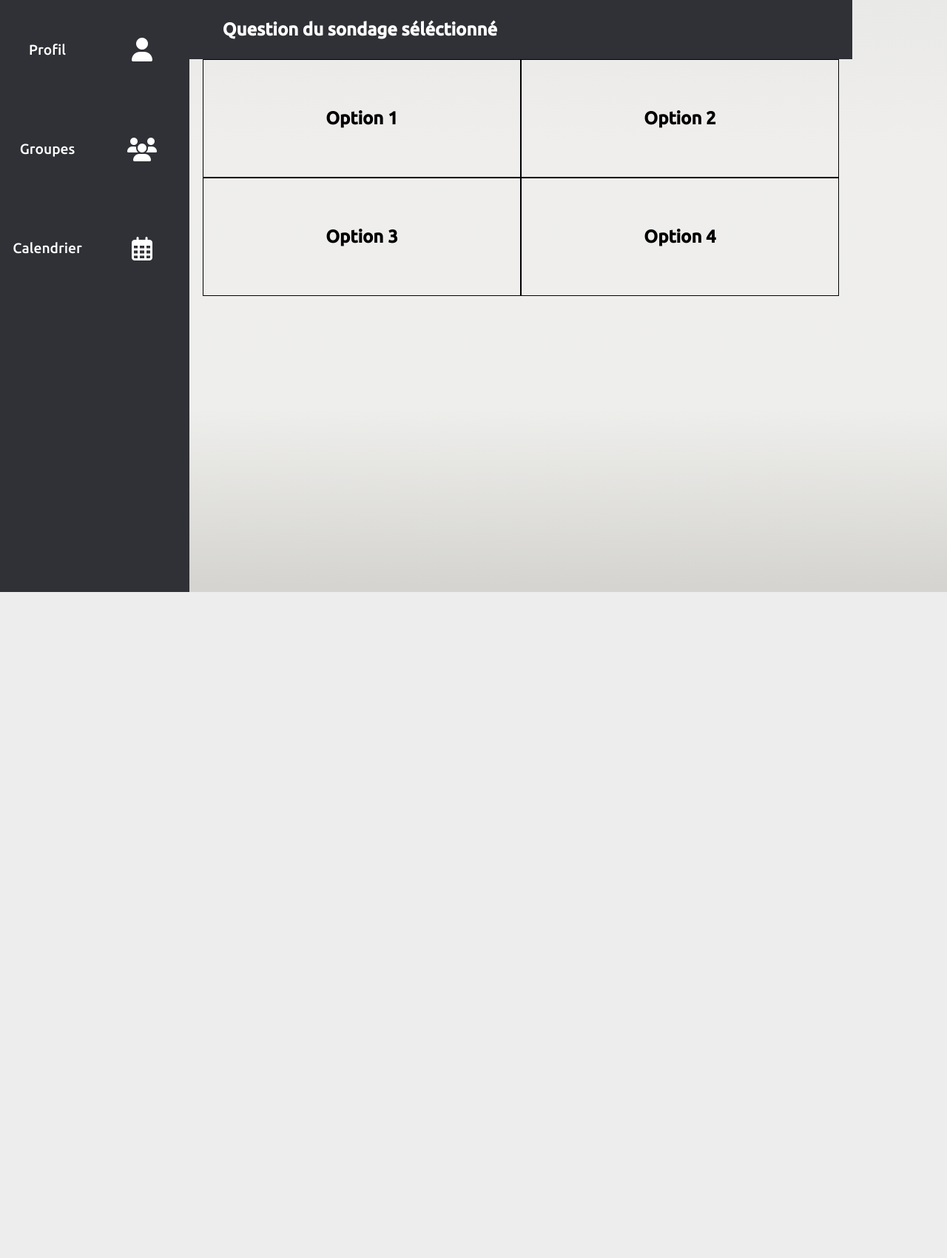
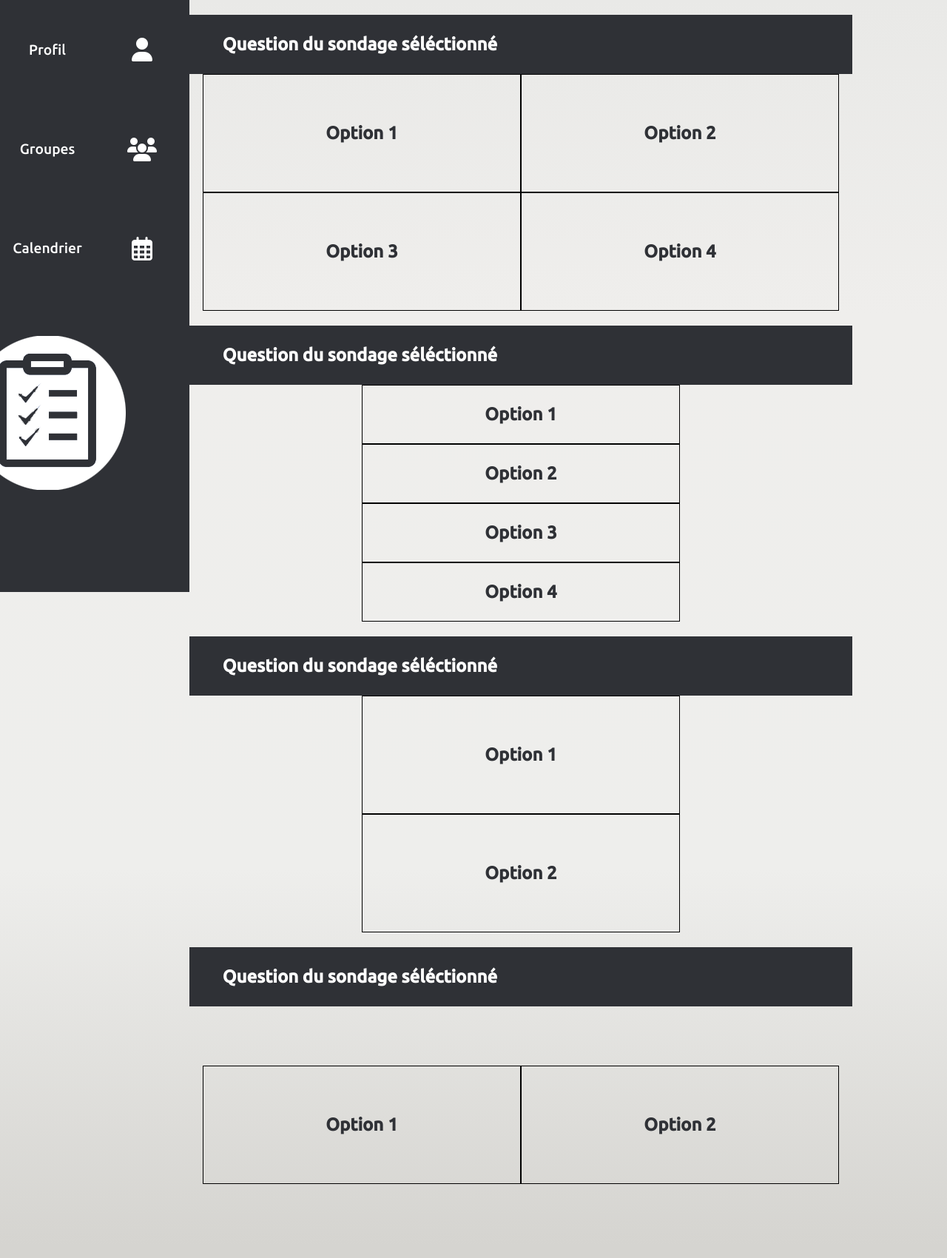
Before and after one commit to IIM-Creative-Technology/html-css-Nispeon, a PHP site: page /poll.php in a window 1280 px wide. Shown: the whole page at 74% size. Before the commit the page ends 800 px from the top, so only its background shows below. Run offline with PHP 8.4, Linux system fonts and the light colour scheme; some libraries are stand-ins or nearby versions.

Commit message:
arrangement

```diff
--- a/css/style.css
+++ b/css/style.css
@@ -4,40 +4,4 @@
 
 @import "styleAccueil.css";
 @import "stylePoll.css";
-
-header {
-    width: 20%;
-    background-color: #2f3136;
-    height: 100vH;
-    position: fixed;
-    transition: 0.5s;
-}
-
-nav {
-    display: flex;
-    flex-direction: row;
-    flex-wrap: wrap;
-    width: 100%;
-    align-items: center;
-}
-
-nav div {
-    width: 50%;
-    margin: 20% 0;
-    display: flex;
-    justify-content: center;
-    align-items: center;
-}
-
-nav div a {
-    text-decoration: none;
-    color: white;
-    font-family: 'Ubuntu', sans-serif;
-    font-size: larger;
-}
-
-.openNav {
-    font-size: 2em;
-    cursor: pointer;
-    color: white;
-}
+@import "styleNav.css";
--- /dev/null
+++ b/css/styleNav.css
@@ -0,0 +1,36 @@
+header {
+    width: 20%;
+    background-color: #2f3136;
+    height: 100vH;
+    position: fixed;
+    transition: 0.5s;
+}
+
+nav {
+    display: flex;
+    flex-direction: row;
+    flex-wrap: wrap;
+    width: 100%;
+    align-items: center;
+}
+
+nav div {
+    width: 50%;
+    margin: 20% 0;
+    display: flex;
+    justify-content: center;
+    align-items: center;
+}
+
+nav div a {
+    text-decoration: none;
+    color: white;
+    font-family: 'Ubuntu', sans-serif;
+    font-size: larger;
+}
+
+.openNav {
+    font-size: 2em;
+    cursor: pointer;
+    color: white;
+}
--- a/css/stylePoll.css
+++ b/css/stylePoll.css
@@ -1,6 +1,6 @@
 .pollBody {
     display: flex;
-    height: 100vH;
+    min-height: 100vH;
     background-image: linear-gradient(to top, #d5d4d0 0%, #d5d4d0 1%, #eeeeec 31%, #efeeec 75%, #e9e9e7 100%);
 }
 
@@ -8,15 +8,18 @@
     width: 100%;
 }
 
-.pollVote4 {
-    /* background-color: red; */
+.pollVote {
     width: 70%;
-    margin: auto;
+    margin: 20px auto 20px 20%;
     height: 50vH;
-    margin-left: 20%;
     flex-direction: column;
     display: flex;
     font-family: 'Ubuntu', sans-serif;
+}
+
+.pollVote a {
+    text-decoration: none;
+    color: #2f3136;
 }
 
 .pollTitle {
@@ -46,40 +49,40 @@
     align-items: center;
 }
 
-.pollChoices.oneColumn div:nth-child(odd) {
+.pollChoices.oneColumn a:nth-child(odd) {
     transform-origin: center;
 }
 
-.pollChoices.oneColumn div:nth-child(even) {
+.pollChoices.oneColumn a:nth-child(even) {
     transform-origin: center;
 }
 
-.pollOption4 {
+.pollVote a {
     border: 1px black solid;
-    /* border-top: none; */
     width: 48%;
     height: 20vH;
     display: flex;
     align-items: center;
+    justify-content: center;
     transition: 0.2s;
 }
 
-.pollOption4:hover {
+.pollVote a:hover {
     transform: scale(1.2);
     background-image: linear-gradient(to top, #d5d4d0 0%, #d5d4d0 1%, #eeeeec 31%, #efeeec 75%, #e9e9e7 100%);
     position: relative;
     z-index: 10;
 }
 
-.pollVote4 h2 {
+.pollVote h2 {
     text-align: center;
     width: 100%;
 }
 
-.pollChoices div:nth-child(odd) {
+.pollChoices a:nth-child(odd) {
     transform-origin: right;
 }
 
-.pollChoices div:nth-child(even) {
+.pollChoices a:nth-child(even) {
     transform-origin: left;
 }
--- a/headerNav.php
+++ b/headerNav.php
@@ -11,8 +11,9 @@
         <div><a href="">Calendrier</a></div>
         <div><i class="far fa-calendar-alt openNav"></i></div>
 
+        <div><img src="img/icon.png"></div>
+
     </nav>
 
-            <section class="void"></section>
 
 </header>
--- a/poll.php
+++ b/poll.php
@@ -14,7 +14,7 @@
 
         <main>
 
-            <section class="pollVote4">
+            <section class="pollVote">
 
                 <div class="pollTitle">
                     <h1>Question du sondage séléctionné</h1>
@@ -22,29 +22,121 @@
 
                 <div class="pollChoices">
 
-                    <div class="pollOption4">
+                    <a href="results.php">
 
                         <h2>Option 1</h2>
 
-                    </div>
+                    </a>
 
-                    <div class="pollOption4">
+                    <a href="results.php">
 
                         <h2>Option 2</h2>
 
-                    </div>
+                    </a>
 
-                    <div class="pollOption4">
+                    <a href="results.php">
 
                         <h2>Option 3</h2>
 
-                    </div>
+                    </a>
 
-                    <div class="pollOption4">
+                    <a href="results.php">
 
                         <h2>Option 4</h2>
 
-                    </div>
+                    </a>
+
+                </div>
+
+
+
+            </section>
+
+            <section class="pollVote">
+
+                <div class="pollTitle">
+                    <h1>Question du sondage séléctionné</h1>
+                </div>
+
+                <div class="pollChoices oneColumn">
+
+                    <a href="results.php">
+
+                        <h2>Option 1</h2>
+
+                    </a>
+
+                    <a href="results.php">
+
+                        <h2>Option 2</h2>
+
+                    </a>
+
+                    <a href="results.php">
+
+                        <h2>Option 3</h2>
+
+                    </a>
+
+                    <a href="results.php">
+
+                        <h2>Option 4</h2>
+
+                    </a>
+
+                </div>
+
+
+
+            </section>
+
+            <section class="pollVote">
+
+                <div class="pollTitle">
+                    <h1>Question du sondage séléctionné</h1>
+                </div>
+
+                <div class="pollChoices oneColumn">
+
+                    <a href="results.php">
+
+                        <h2>Option 1</h2>
+
+                    </a>
+
+                    <a href="results.php">
+
+                        <h2>Option 2</h2>
+
+                    </a>
+
+
+                </div>
+
+
+
+            </section>
+
+            <section class="pollVote">
+
+                <div class="pollTitle">
+                    <h1>Question du sondage séléctionné</h1>
+                </div>
+
+                <div class="pollChoices">
+
+                    <a href="results.php">
+
+                        <h2>Option 1</h2>
+
+                    </a>
+
+                    <a href="results.php">
+
+                        <h2>Option 2</h2>
+
+                    </a>
+
 
                 </div>
 
```
Lines whose indentation alone changed are shown as unchanged.
